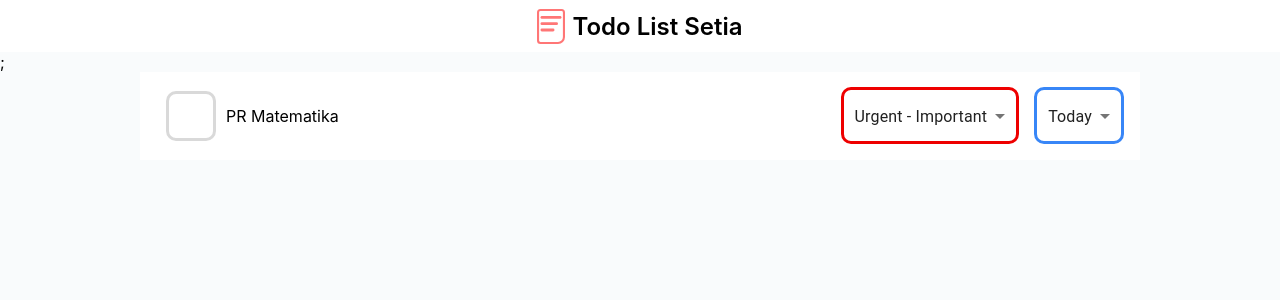
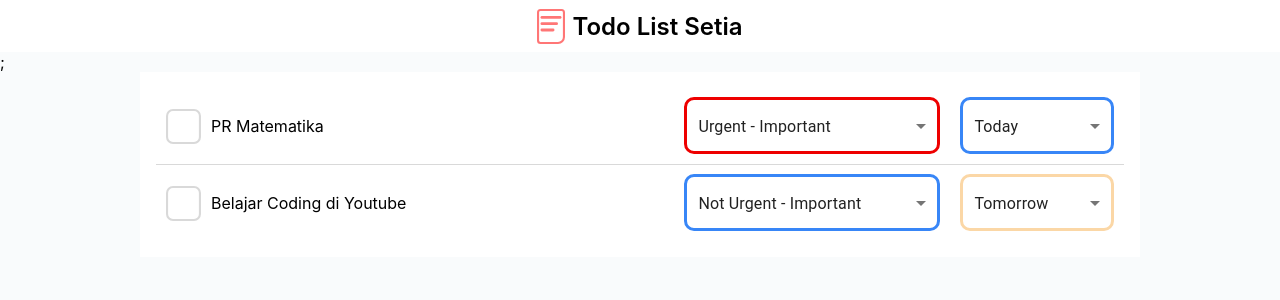
Before and after one commit to gunawansetia/todo-list-setia, a React (Create React App) app: page / in a window 1280 px wide. Shown: the top 300 px of the page. Built offline with nearby package versions, Linux system fonts and the light colour scheme.

Commit message:
add classnames package, change css priority & select

```diff
--- a/package.json
+++ b/package.json
@@ -9,6 +9,7 @@
     "@testing-library/jest-dom": "^5.16.5",
     "@testing-library/react": "^13.4.0",
     "@testing-library/user-event": "^13.5.0",
+    "classnames": "^2.3.2",
     "react": "^18.2.0",
     "react-dom": "^18.2.0",
     "react-scripts": "5.0.1",
--- a/src/components/DaySelect/DaySelect.css
+++ b/src/components/DaySelect/DaySelect.css
@@ -1,3 +1,7 @@
+.day.tomorrow .MuiOutlinedInput-notchedOutline {
+    border-color: var(--day-tomorrow-color);
+}
+
 .day .MuiOutlinedInput-notchedOutline {
     border-color: #3886F7;
     border-width: 3px;
--- a/src/components/DaySelect/index.jsx
+++ b/src/components/DaySelect/index.jsx
@@ -1,6 +1,7 @@
 import { FormControl, MenuItem, Select } from "@mui/material";
 import "./DaySelect.css";
 import PropTypes from "prop-types";
+import classNames from "classnames";
 
 const initDaySelect = [
   { value: "today", text: "Today" },
@@ -11,11 +12,18 @@ const initDaySelect = [
 const DaySelect = ({ value }) => {
   return (
     <>
-      <FormControl>
+      <FormControl
+        sx={{
+          padding: "10px 10px",
+        }}
+      >
         <Select
           id="day-select"
+          sx={{ width: "12vw" }}
           value={value}
-          className="day MuiOutlinedInput-notchedOutline"
+          className={classNames("day", {
+            tomorrow: value === "tomorrow",
+          })}
           inputProps={{ "aria-label": "Day Select" }}
         >
           {initDaySelect.map((item, index) => {
--- a/src/components/PrioritySelect/Priority.css
+++ b/src/components/PrioritySelect/Priority.css
@@ -3,3 +3,7 @@
     border-width: 3px;
     border-radius: 10px;
 }
+
+.priority.NotUrgImp .MuiOutlinedInput-notchedOutline {
+    border-color: var(--not-urgent-important-select-color);
+}
--- a/src/components/PrioritySelect/index.jsx
+++ b/src/components/PrioritySelect/index.jsx
@@ -1,6 +1,8 @@
+import styled from "@mui/styled-engine";
 import { FormControl, FormHelperText, MenuItem, Select } from "@mui/material";
 import PropTypes from "prop-types";
 import "./Priority.css";
+import classNames from "classnames";
 
 const initPrioritySelect = [
   { value: "Urgent&Important", text: "Urgent - Important" },
@@ -9,13 +11,19 @@ const initPrioritySelect = [
   { value: "NotUrgent&NotImportant", text: "Not Urgent - Not Important" },
 ];
 
+const UseSelect = styled(Select)(() => ({
+  width: "20vw",
+}));
+
 const PrioritySelect = ({ value }) => {
   return (
     <>
-      <FormControl sx={{ margin: "auto 15px" }}>
-        <Select
+      <FormControl sx={{ padding: "10px 10px" }}>
+        <UseSelect
           inputProps={{ "aria-label": "Priority Select" }}
-          className="priority MuiOutlinedInput-notchedOutline"
+          className={classNames("priority", {
+            NotUrgImp: value === "NotUrgent&Important",
+          })}
           id="priority-select"
           value={value}
         >
@@ -26,7 +34,7 @@ const PrioritySelect = ({ value }) => {
               </MenuItem>
             );
           })}
-        </Select>
+        </UseSelect>
       </FormControl>
     </>
   );
--- a/src/components/Todos/Todos.module.css
+++ b/src/components/Todos/Todos.module.css
@@ -1,12 +1,13 @@
 .todos {
     display: flex;
     align-items: center;
+    overflow-x: hidden;
+    overflow-y: auto;
 
 }
 
 .icBox {
-    width: 50px;
-    height: 50px;
+    width: 35px;
     margin: auto 10px;
 
 }
@@ -14,3 +15,7 @@
 .allSelect {
     margin-left: auto;
 }
+
+.todoDivider {
+    border-bottom: 1px solid var(--main-divider-color)
+}
--- a/src/components/Todos/index.jsx
+++ b/src/components/Todos/index.jsx
@@ -4,24 +4,38 @@ import DaySelect from "../DaySelect";
 import PrioritySelect from "../PrioritySelect";
 import styles from "./Todos.module.css";
 
-let initTodos = {
-  text: "PR Matematika",
-  check: false,
-  priority: "Urgent&Important",
-  day: "today",
-};
+import classNames from "classnames";
+
+let initTodos = [
+  {
+    text: "PR Matematika",
+    check: false,
+    priority: "Urgent&Important",
+    day: "today",
+  },
+  {
+    text: "Belajar Coding di Youtube",
+    check: false,
+    priority: "NotUrgent&Important",
+    day: "tomorrow",
+  },
+];
 
 const Todos = () => {
-  return (
-    <div className={styles.todos}>
+  return initTodos.map((todo, index, arr) => (
+    <div
+      className={classNames(styles.todos, {
+        [styles.todoDivider]: !(index + 1 === arr.length),
+      })}
+    >
       <img className={styles.icBox} src={ic_box_check} alt="ic_box" />
-      {initTodos.text}
+      {todo.text}
       <div className={styles.allSelect}>
-        <PrioritySelect value={initTodos.priority} />
-        <DaySelect value={initTodos.day} />
+        <PrioritySelect value={todo.priority} />
+        <DaySelect value={todo.day} />
       </div>
     </div>
-  );
+  ));
 };
 
 export default Todos;
--- a/src/index.css
+++ b/src/index.css
@@ -20,9 +20,13 @@ code {
   --secondary-task-background-color: #F5F5F5;
 
   --urgent-important-select-color: #EE0000;
-  --urgent-not-important-select-color: #3886F7;
-  --not-urgent-important-select-color: #FBD7A6;
+  --not-urgent-important-select-color: #3886F7;
+
+  --urgent-not-important-select-color: #FBD7A6;
   --not-urgent-not-important-select-color: #53A601;
+
+  --main-divider-color: #D9D9D9;
+  --day-tomorrow-color: #FBD7A6;
 
 }
 
```
Also changed, not shown: 1 other file (tests, documents, lock files or other folders).
